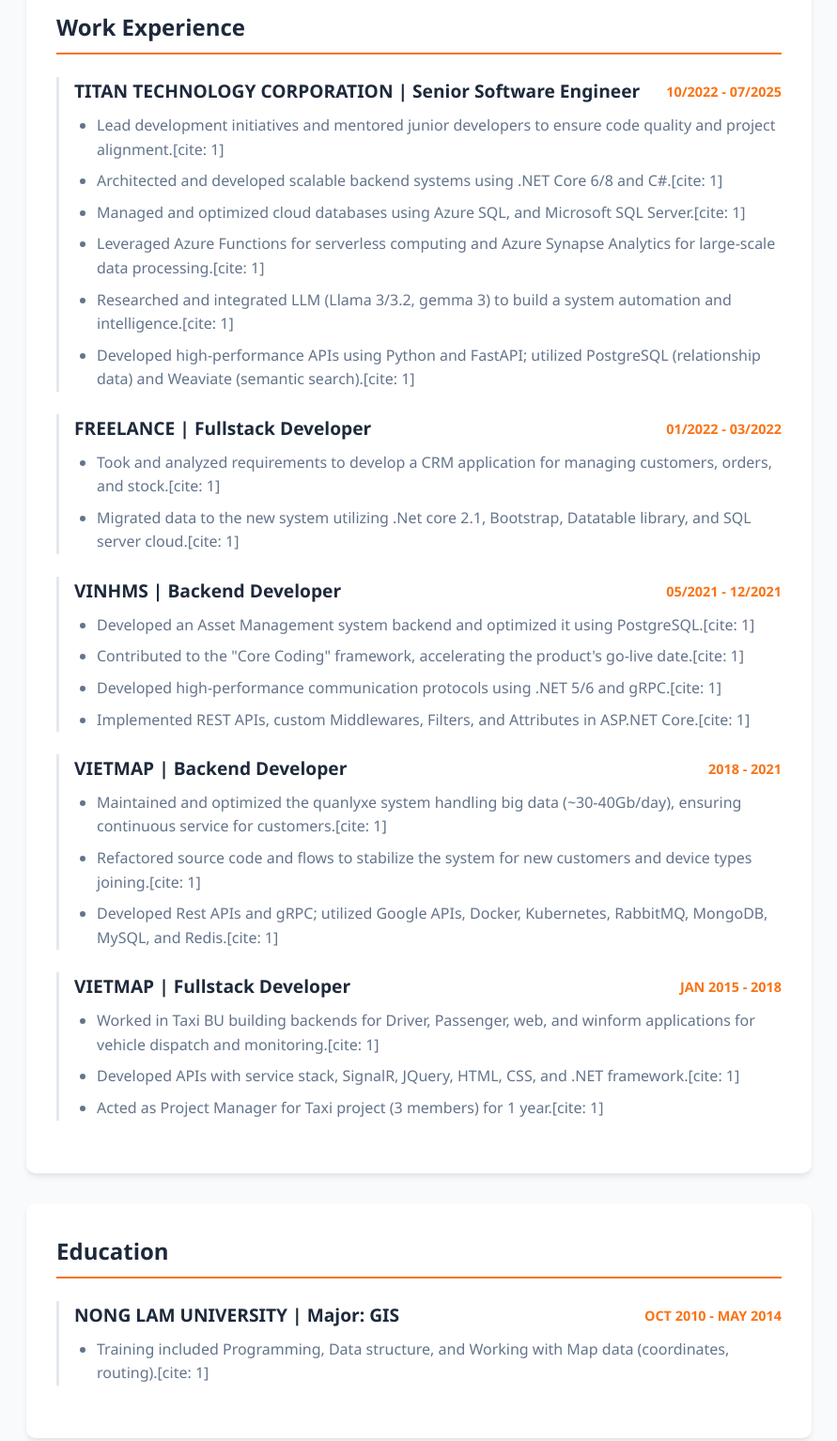
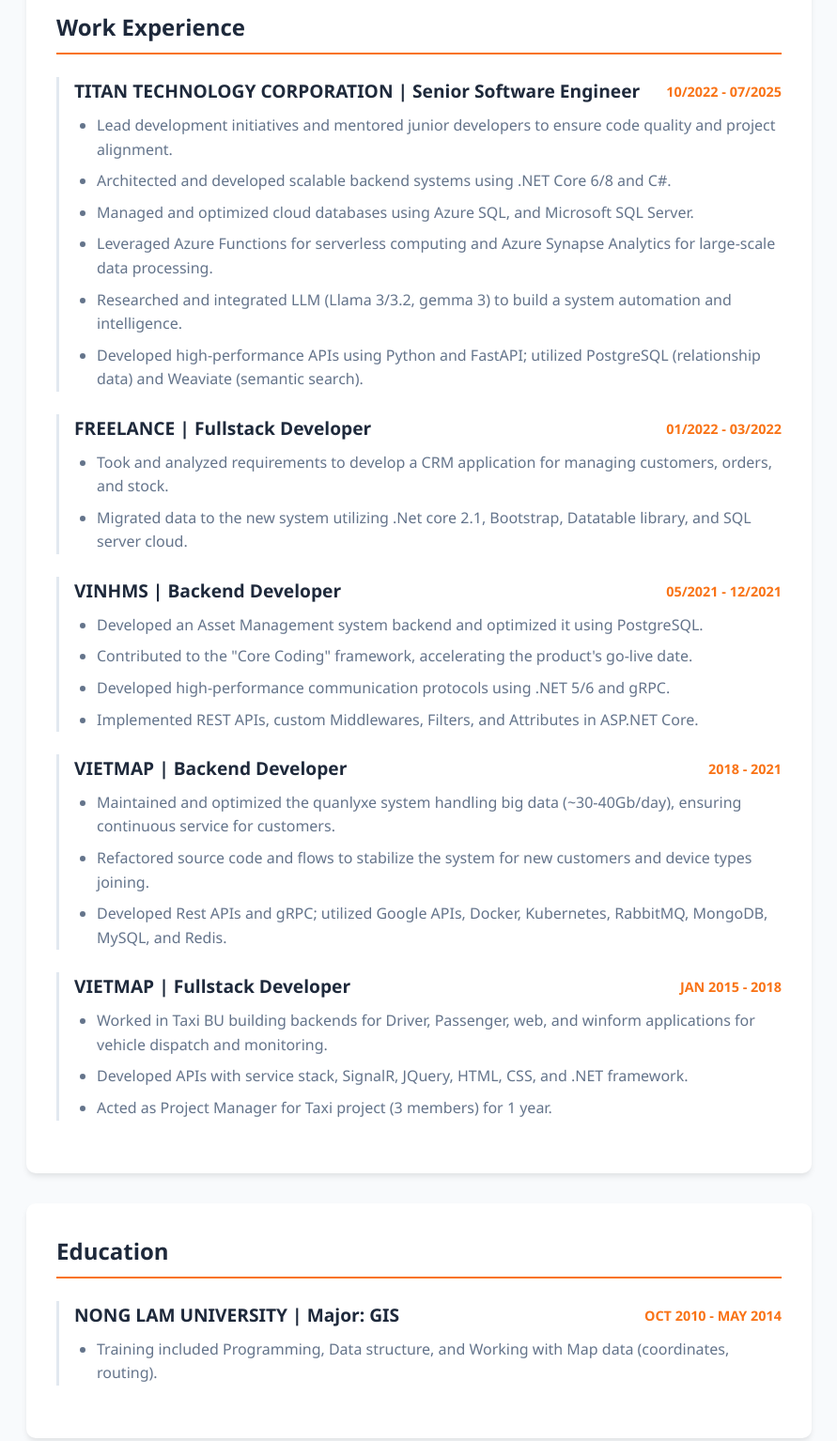
Before and after one commit to tantran9463/tantran9463.github.io, a plain HTML site: page index.html in a window 1280 px wide. Shown: the part 780-2314 px from the top of the page at 94% size, without its empty margins (194-1085 px from the left). Drawn offline with Linux system fonts and the light colour scheme.

Commit message:
Remove citation markers from index.html

```diff
--- a/index.html
+++ b/index.html
@@ -164,20 +164,20 @@
     <div class="container">
         <header>
             <h1>Trần Văn Tấn</h1>
-            <p><strong>Senior .NET Developer</strong>[cite: 1]</p>
+            <p><strong>Senior .NET Developer</strong></p>
             <div class="contact-info">
                 <span>HCM, Vietnam</span> |
                 <a href="mailto:tantranvan.it@gmail.com">tantranvan.it@gmail.com</a> |
                 <span>0349691836</span> |
-                <a href="https://www.linkedin.com/in/tan-tran-van/" target="_blank">LinkedIn</a>[cite: 1]
+                <a href="https://www.linkedin.com/in/tan-tran-van/" target="_blank">LinkedIn</a>
             </div>
         </header>
 
         <section class="animate-on-scroll">
             <h2>Objective</h2>
             <ul>
-                <li>Seeking a Senior .NET Developer position.[cite: 1]</li>
-                <li>Leveraging my extensive programming expertise and technical knowledge to deliver high-quality software solutions that drive business value and foster company growth.[cite: 1]</li>
+                <li>Seeking a Senior .NET Developer position.</li>
+                <li>Leveraging my extensive programming expertise and technical knowledge to deliver high-quality software solutions that drive business value and foster company growth.</li>
             </ul>
         </section>
 
@@ -198,7 +198,7 @@
                 <span class="skill-tag">Azure Services</span>
                 <span class="skill-tag">Docker/K8s</span>
                 <span class="skill-tag">Microservices</span>
-                <span class="skill-tag">LLM Integration</span>[cite: 1]
+                <span class="skill-tag">LLM Integration</span>
             </div>
         </section>
 
@@ -211,12 +211,12 @@
                     <div class="job-date">10/2022 - 07/2025</div>
                 </div>
                 <ul>
-                    <li>Lead development initiatives and mentored junior developers to ensure code quality and project alignment.[cite: 1]</li>
-                    <li>Architected and developed scalable backend systems using .NET Core 6/8 and C#.[cite: 1]</li>
-                    <li>Managed and optimized cloud databases using Azure SQL, and Microsoft SQL Server.[cite: 1]</li>
-                    <li>Leveraged Azure Functions for serverless computing and Azure Synapse Analytics for large-scale data processing.[cite: 1]</li>
-                    <li>Researched and integrated LLM (Llama 3/3.2, gemma 3) to build a system automation and intelligence.[cite: 1]</li>
-                    <li>Developed high-performance APIs using Python and FastAPI; utilized PostgreSQL (relationship data) and Weaviate (semantic search).[cite: 1]</li>
+                    <li>Lead development initiatives and mentored junior developers to ensure code quality and project alignment.</li>
+                    <li>Architected and developed scalable backend systems using .NET Core 6/8 and C#.</li>
+                    <li>Managed and optimized cloud databases using Azure SQL, and Microsoft SQL Server.</li>
+                    <li>Leveraged Azure Functions for serverless computing and Azure Synapse Analytics for large-scale data processing.</li>
+                    <li>Researched and integrated LLM (Llama 3/3.2, gemma 3) to build a system automation and intelligence.</li>
+                    <li>Developed high-performance APIs using Python and FastAPI; utilized PostgreSQL (relationship data) and Weaviate (semantic search).</li>
                 </ul>
             </div>
 
@@ -226,8 +226,8 @@
                     <div class="job-date">01/2022 - 03/2022</div>
                 </div>
                 <ul>
-                    <li>Took and analyzed requirements to develop a CRM application for managing customers, orders, and stock.[cite: 1]</li>
-                    <li>Migrated data to the new system utilizing .Net core 2.1, Bootstrap, Datatable library, and SQL server cloud.[cite: 1]</li>
+                    <li>Took and analyzed requirements to develop a CRM application for managing customers, orders, and stock.</li>
+                    <li>Migrated data to the new system utilizing .Net core 2.1, Bootstrap, Datatable library, and SQL server cloud.</li>
                 </ul>
             </div>
 
@@ -237,10 +237,10 @@
                     <div class="job-date">05/2021 - 12/2021</div>
                 </div>
                 <ul>
-                    <li>Developed an Asset Management system backend and optimized it using PostgreSQL.[cite: 1]</li>
-                    <li>Contributed to the "Core Coding" framework, accelerating the product's go-live date.[cite: 1]</li>
-                    <li>Developed high-performance communication protocols using .NET 5/6 and gRPC.[cite: 1]</li>
-                    <li>Implemented REST APIs, custom Middlewares, Filters, and Attributes in ASP.NET Core.[cite: 1]</li>
+                    <li>Developed an Asset Management system backend and optimized it using PostgreSQL.</li>
+                    <li>Contributed to the "Core Coding" framework, accelerating the product's go-live date.</li>
+                    <li>Developed high-performance communication protocols using .NET 5/6 and gRPC.</li>
+                    <li>Implemented REST APIs, custom Middlewares, Filters, and Attributes in ASP.NET Core.</li>
                 </ul>
             </div>
 
@@ -250,9 +250,9 @@
                     <div class="job-date">2018 - 2021</div>
                 </div>
                 <ul>
-                    <li>Maintained and optimized the quanlyxe system handling big data (~30-40Gb/day), ensuring continuous service for customers.[cite: 1]</li>
-                    <li>Refactored source code and flows to stabilize the system for new customers and device types joining.[cite: 1]</li>
-                    <li>Developed Rest APIs and gRPC; utilized Google APIs, Docker, Kubernetes, RabbitMQ, MongoDB, MySQL, and Redis.[cite: 1]</li>
+                    <li>Maintained and optimized the quanlyxe system handling big data (~30-40Gb/day), ensuring continuous service for customers.</li>
+                    <li>Refactored source code and flows to stabilize the system for new customers and device types joining.</li>
+                    <li>Developed Rest APIs and gRPC; utilized Google APIs, Docker, Kubernetes, RabbitMQ, MongoDB, MySQL, and Redis.</li>
                 </ul>
             </div>
 
@@ -262,9 +262,9 @@
                     <div class="job-date">JAN 2015 - 2018</div>
                 </div>
                 <ul>
-                    <li>Worked in Taxi BU building backends for Driver, Passenger, web, and winform applications for vehicle dispatch and monitoring.[cite: 1]</li>
-                    <li>Developed APIs with service stack, SignalR, JQuery, HTML, CSS, and .NET framework.[cite: 1]</li>
-                    <li>Acted as Project Manager for Taxi project (3 members) for 1 year.[cite: 1]</li>
+                    <li>Worked in Taxi BU building backends for Driver, Passenger, web, and winform applications for vehicle dispatch and monitoring.</li>
+                    <li>Developed APIs with service stack, SignalR, JQuery, HTML, CSS, and .NET framework.</li>
+                    <li>Acted as Project Manager for Taxi project (3 members) for 1 year.</li>
                 </ul>
             </div>
         </section>
@@ -277,7 +277,7 @@
                     <div class="job-date">OCT 2010 - MAY 2014</div>
                 </div>
                 <ul>
-                    <li>Training included Programming, Data structure, and Working with Map data (coordinates, routing).[cite: 1]</li>
+                    <li>Training included Programming, Data structure, and Working with Map data (coordinates, routing).</li>
                 </ul>
             </div>
         </section>
@@ -285,9 +285,9 @@
         <section class="animate-on-scroll">
             <h2>Additional Information & Interests</h2>
             <ul>
-                <li>Highly responsible, approachable, and collaborative professional with a passion for researching emerging technologies.[cite: 1]</li>
-                <li>Value integrity, transparency, and continuous learning in all professional environments.[cite: 1]</li>
-                <li><strong>Interests:</strong> Football, swim, running, Music, Film, Travel, Cooking.[cite: 1]</li>
+                <li>Highly responsible, approachable, and collaborative professional with a passion for researching emerging technologies.</li>
+                <li>Value integrity, transparency, and continuous learning in all professional environments.</li>
+                <li><strong>Interests:</strong> Football, swim, running, Music, Film, Travel, Cooking.</li>
             </ul>
         </section>
     </div>
```
